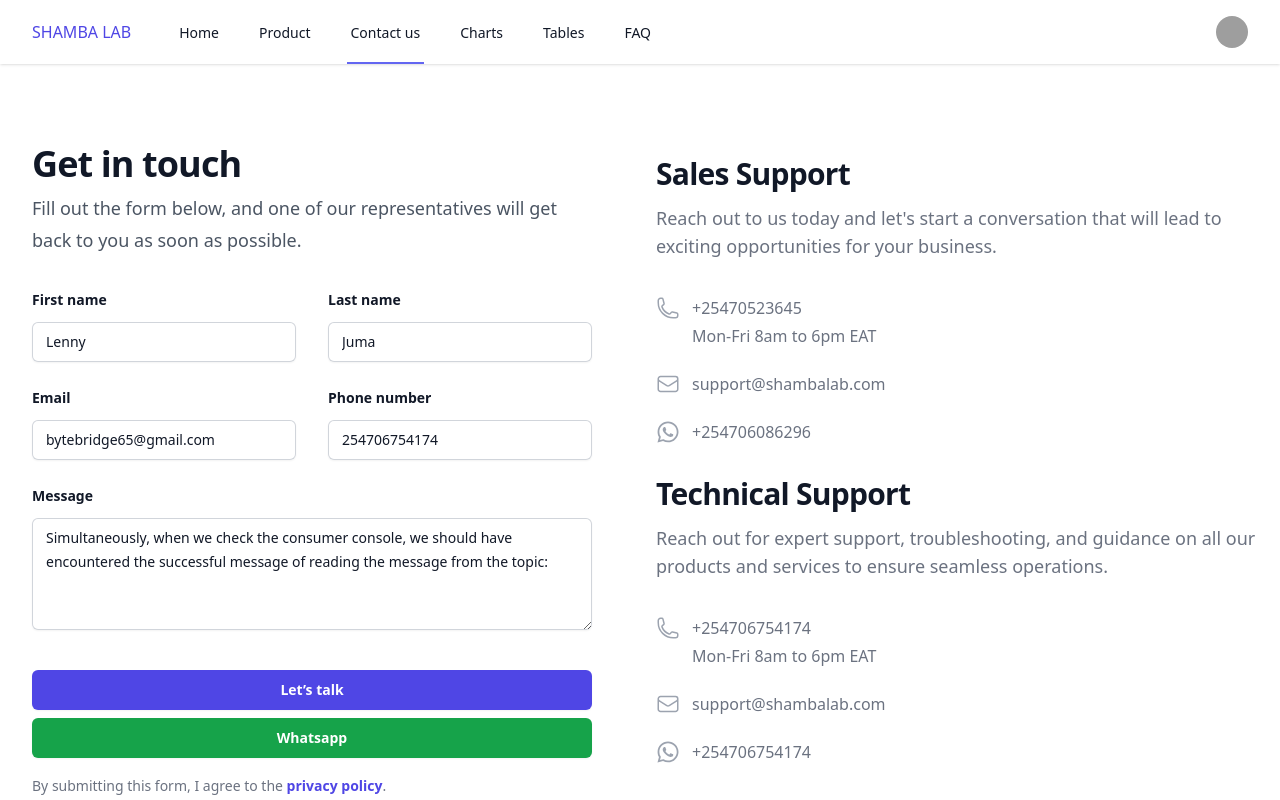
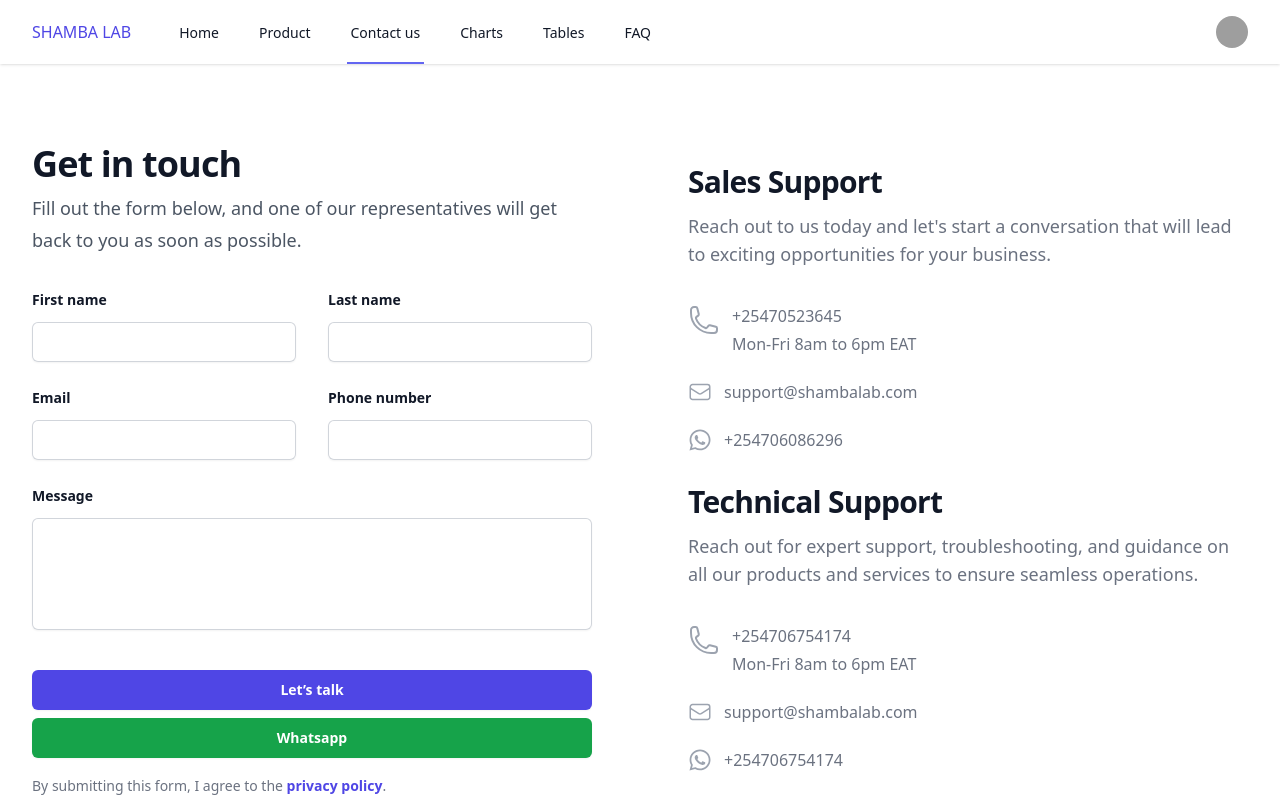
Before and after one commit to lennyjuma/shamba-ui, a Vue app: page /contact in a window 1280 px wide. Shown: the top 800 px of the page. Built offline with nearby package versions, Linux system fonts and the light colour scheme; no server answers; grey boxes are pictures that could not be loaded; what highcharts-vue would draw is missing.

Commit message:
updated prod spring url

```diff
--- a/src/views/FAQ/index.vue
+++ b/src/views/FAQ/index.vue
@@ -40,7 +40,7 @@ const faqs = [
       "Soils can be tested any time during the year. However, allow enough time for the analysis and for fertilizer and lime application after initial analysis. Lime reacts slowly and, if possible, it should be mixed with the soil two to three months before planting. A soil test should be conducted at least 1 time every year and multiple times depending on the crop rotation schedule or as recommended by an agronomist.",
   },
   {
-    question: "how do i get the result?",
+    question: "How do i get the result?",
     answer:
       "Results on basic soil analysis are available on site.",
   },
--- a/src/views/Home/Benefits.vue
+++ b/src/views/Home/Benefits.vue
@@ -8,12 +8,13 @@
       <div class="mx-auto mt-16 max-w-2xl sm:mt-20 lg:mt-8 lg:max-w-none">
         <dl class="grid max-w-xl grid-cols-1 gap-x-8 gap-y-16 lg:max-w-none lg:grid-cols-3">
           <div v-for="feature in features" :key="feature.name" class="flex flex-col">
-            <dt class="text-base font-semibold leading-7 text-gray-900">
+            <div class="text-base font-semibold leading-7 text-gray-900 flex sm:flex-col">
               <div class="mb-6 flex h-10 w-10 items-center justify-center rounded-lg bg-indigo-600">
-                <component :is="feature.icon" class="h-6 w-6 text-white" aria-hidden="true" />
+                <component :is="feature.icon" class="h-6 w-6 te
+                xt-white" aria-hidden="true" />
               </div>
-              {{ feature.name }}
-            </dt>
+              <div class="ml-2  sm:ml-0">{{ feature.name }}</div>
+            </div>
             <dd class="mt-1 flex flex-auto flex-col text-base leading-7 text-gray-600">
               <p class="flex-auto">{{ feature.description }}</p>
               <p class="mt-6 hidden">
--- a/src/views/contact/contact_us.vue
+++ b/src/views/contact/contact_us.vue
@@ -33,7 +33,7 @@
             <div class="sm:col-span-2">
               <label for="message" class="block text-sm font-semibold leading-6 text-gray-900">Message</label>
               <div class="mt-2.5">
-                <textarea v-model="contact.message" id="message" name="message" rows="4" class="block w-full rounded-md border-0 px-3.5 py-2 text-gray-900 shadow-sm ring-1 ring-inset ring-gray-300 placeholder:text-gray-400 focus:ring-2 focus:ring-inset focus:ring-indigo-600 sm:text-sm sm:leading-6" />
+                <textarea v-model="contact.message" id="message" name="message" rows="4" class="block w-full resize-none rounded-md border-0 px-3.5 py-2 text-gray-900 shadow-sm ring-1 ring-inset ring-gray-300 placeholder:text-gray-400 focus:ring-2 focus:ring-inset focus:ring-indigo-600 sm:text-sm sm:leading-6" />
               </div>
             </div>
           </div>
@@ -56,7 +56,8 @@ import { useContactUSStore } from '@/stores/contact_us'
 
 const contactUSStore = useContactUSStore()
 const {post_contact_us} = contactUSStore
-const contact = ref<ContactUsT>({email:"bytebridge65@gmail.com",phoneNumber:"254706754174",fname:"Lenny",lname:"Juma",message:"Simultaneously, when we check the consumer console, we should have encountered the successful message of reading the message from the topic:"} as ContactUsT)
+// const contact = ref<ContactUsT>({email:"bytebridge65@gmail.com",phoneNumber:"254706754174",fname:"Lenny",lname:"Juma",message:"Simultaneously, when we check the consumer console, we should have encountered the successful message of reading the message from the topic:"} as ContactUsT)
+const contact = ref<ContactUsT>({} as ContactUsT)
 const postContactUS = () => {
   post_contact_us(contact.value as ContactUsT)
 }
--- a/src/views/contact/support.vue
+++ b/src/views/contact/support.vue
@@ -1,6 +1,6 @@
 <template>
   <div class="bg-white">
-    <div class="mx-auto mt-2 lg:mt-5 max-w-7xl py-10">
+    <div class="mx-auto mt-2 lg:mt-5 max-w-7xl py-10 px-6 py-6 sm:py-12 lg:px-8">
       <div class="mx-auto max-w-lg md:grid md:max-w-none md:grid-rows-2 md:gap-8">
         <div>
           <h2 class="text-2xl font-bold text-gray-900 sm:text-3xl sm:tracking-tight">Sales Support</h2>
@@ -10,7 +10,7 @@
           <div class="mt-9">
             <div class="flex">
               <div class="flex-shrink-0">
-                <PhoneIcon class="h-6 w-6 text-gray-400" aria-hidden="true" />
+                <PhoneIcon class="h-8 w-8 text-gray-400" aria-hidden="true" />
               </div>
               <div class="ml-3 text-base text-gray-500">
                 <p>+25470523645</p>
@@ -45,7 +45,7 @@
           <div class="mt-9">
             <div class="flex">
               <div class="flex-shrink-0">
-                <PhoneIcon class="h-6 w-6 text-gray-400" aria-hidden="true" />
+                <PhoneIcon class="h-8 w-8 h text-gray-400" aria-hidden="true" />
               </div>
               <div class="ml-3 text-base text-gray-500">
                 <p>+254706754174</p>
```
Also changed, not shown: 1 other file (tests, documents, lock files or other folders).
